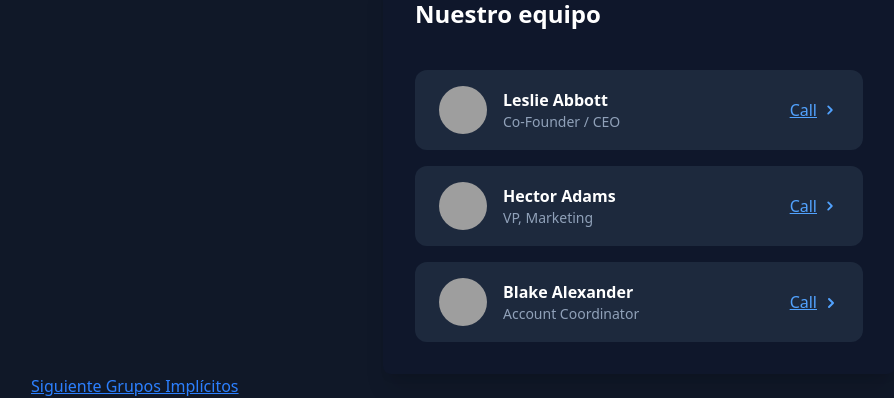
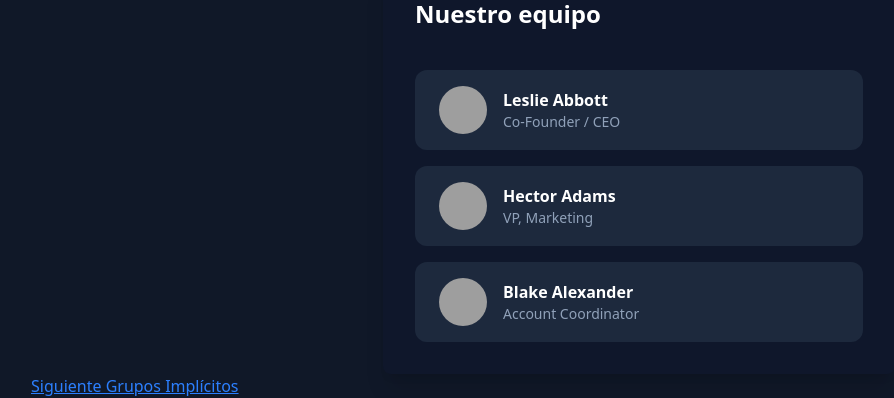
Before and after one commit to PatricioOsorio/tailwind-css-course, a website: page src/01-pseudo-classes/07-grupos-anidados.html in a window 1280 px wide. Shown: the part 151-549 px from the top of the page, without its empty margins (1-895 px from the left). Drawn offline with nearby package versions, Linux system fonts and the light colour scheme; files that its build step writes are made by us from their sources; grey boxes are pictures that could not be loaded.

Commit message:
(Sección 3: TailwindCSS localmente + Recomendaciones oficiales) - Ejemplo - Grupos anidadosHermanos

```diff
--- a/src/01-pseudo-classes/07-grupos-anidados.html
+++ b/src/01-pseudo-classes/07-grupos-anidados.html
@@ -17,9 +17,9 @@
       <h2 class="mb-6 text-2xl font-bold text-white">Nuestro equipo</h2>
 
       <ul role="list" class="mt-10 space-y-4">
-        <!-- Person 1 -->
+        <!-- ! Person 1 -->
         <li
-          class="flex cursor-pointer items-center gap-4 rounded-xl bg-slate-800 px-6 py-4"
+          class="group/item flex cursor-pointer items-center gap-4 rounded-xl bg-slate-800 px-6 py-4 hover:bg-slate-500/50"
         >
           <img
             src="https://randomuser.me/api/portraits/women/32.jpg"
@@ -32,7 +32,7 @@
           </div>
           <a
             href="#"
-            class="flex items-center gap-1 font-medium text-blue-400 transition"
+            class="group/edit invisible flex items-center gap-1 font-medium text-blue-400 transition group-hover/item:visible"
           >
             <span class="transition-colors group-hover/edit:text-gray-200"
               >Call</span
@@ -53,9 +53,9 @@
             </svg>
           </a>
         </li>
-        <!-- Person 2 -->
+        <!-- ! Person 2 -->
         <li
-          class="flex cursor-pointer items-center gap-4 rounded-xl bg-slate-800 px-6 py-4"
+          class="group/item flex cursor-pointer items-center gap-4 rounded-xl bg-slate-800 px-6 py-4 hover:bg-slate-500/50"
         >
           <img
             src="https://randomuser.me/api/portraits/men/44.jpg"
@@ -68,7 +68,7 @@
           </div>
           <a
             href="#"
-            class="flex items-center gap-1 font-medium text-blue-400 transition"
+            class="group/edit invisible flex items-center gap-1 font-medium text-blue-400 transition group-hover/item:visible"
           >
             <span class="transition-colors group-hover/edit:text-gray-200"
               >Call</span
@@ -89,9 +89,9 @@
             </svg>
           </a>
         </li>
-        <!-- Person 3 -->
+        <!-- ! Person 3 -->
         <li
-          class="flex cursor-pointer items-center gap-4 rounded-xl bg-slate-800 px-6 py-4"
+          class="group/item flex cursor-pointer items-center gap-4 rounded-xl bg-slate-800 px-6 py-4 hover:bg-slate-500/50"
         >
           <img
             src="https://randomuser.me/api/portraits/men/36.jpg"
@@ -104,7 +104,7 @@
           </div>
           <a
             href="#"
-            class="flex items-center gap-1 font-medium text-blue-400 transition"
+            class="group/edit invisible flex items-center gap-1 font-medium text-blue-400 transition group-hover/item:visible"
           >
             <span class="transition-colors group-hover/edit:text-gray-200"
               >Call</span
```
